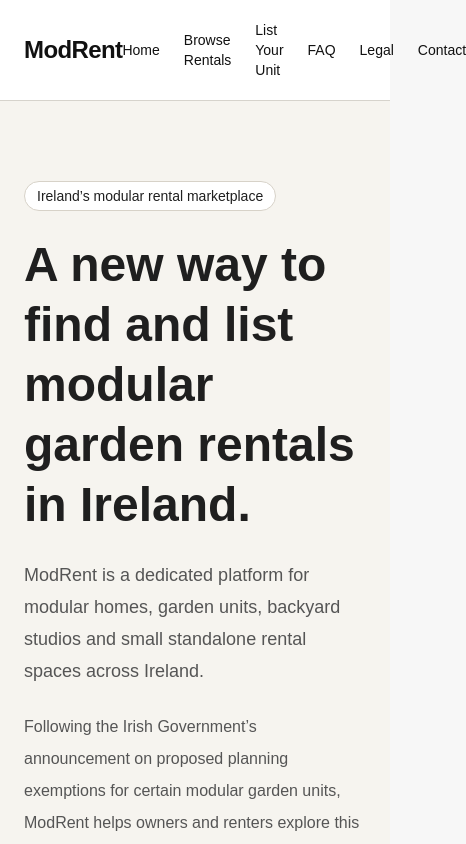
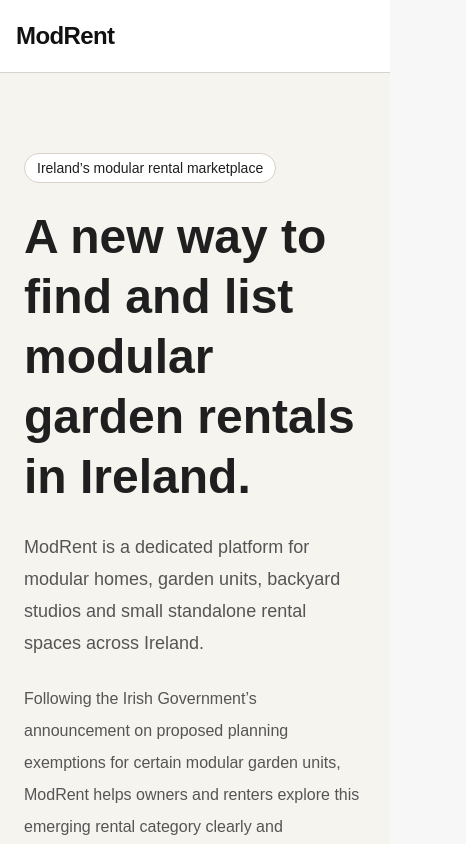
Before and after one commit to ZD12393/modrent, a Next.js app: page / in a window 390 px wide. Shown: the top 844 px of the page, 466 px wide, since content can reach past the window. Built offline with nearby package versions, Linux system fonts and the light colour scheme.

Commit message:
Improve mobile header

```diff
--- a/app/layout.tsx
+++ b/app/layout.tsx
@@ -35,7 +35,7 @@
         </Script>
 
         <header className="border-b border-[#d6d3cc] bg-white">
-          <div className="mx-auto flex max-w-7xl items-center justify-between px-6 py-5">
+          <div className="mx-auto flex max-w-7xl items-center justify-between px-4 py-5 md:px-6">
             <Link
               href="/"
               className="text-2xl font-bold tracking-tight text-[#111827]"
@@ -43,7 +43,7 @@
               ModRent
             </Link>
 
-            <nav className="flex items-center gap-6 text-sm font-medium">
+            <nav className="hidden items-center gap-6 text-sm font-medium md:flex">
               <Link
                 href="/"
                 className="text-[#111827] transition hover:text-[#4b5563]"
```
